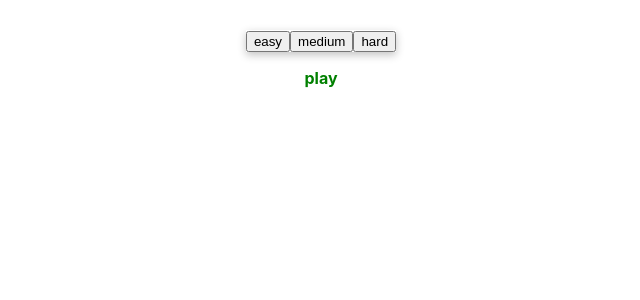
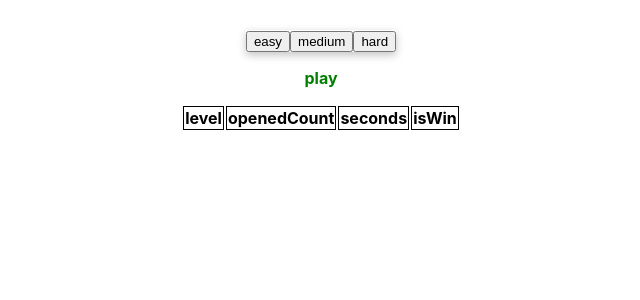
Before and after one commit to Laraibi/myDemiNOR, a React (Create React App) app: page / in a window 1280 px wide. Shown: the top 300 px of the page, without its empty margins (319-959 px from the left). Built offline with nearby package versions, Linux system fonts and the light colour scheme.

Commit message:
implement restart, gameOver and leaderBoard

```diff
--- a/src/App.css
+++ b/src/App.css
@@ -66,3 +66,8 @@
   color: rgb(146, 144, 144) !important;
   background-color: rgb(4, 36, 4) !important;
 }
+
+
+tr,td,th{
+  border: solid 1px black;
+}
--- a/src/App.js
+++ b/src/App.js
@@ -15,6 +15,8 @@ function App() {
     msg: "play",
     start: false,
     stop: false,
+    resetTime: false,
+    scores: [],
   });
   const buildGrid = (count) => {
     let arr = [];
@@ -42,20 +44,22 @@ function App() {
       grid: setRandomMinesEnglish(arr, count),
       start: true,
       stop: false,
-      msg:"play"
+      msg: "play",
+      resetTime: true,
+      level: state.levels.find((level) => level.mines == count),
     });
   };
   const handlePropagation = (startX, startY, step = 1) => {
-    console.log(`handlePropagation(startX:${startX}, startY:${startY})`);
+    // console.log(`handlePropagation(startX:${startX}, startY:${startY})`);
     let theGrid = state.grid;
     let actualRow = state.grid[startX];
     let isEmpty = false;
     let [runerX, runerY] = [startX, startY + step];
     while (!isEmpty && runerX < theGrid.length && runerY < actualRow.length) {
-      console.log("while");
+      // console.log("while");
       let theCaze = theGrid[runerX][runerY];
-      console.log(`theCaze: ${theCaze}`);
-      console.log(theCaze);
+      // console.log(`theCaze: ${theCaze}`);
+      // console.log(theCaze);
       if (!theCaze.isMine && !theCaze.isVisible) {
         theCaze.isVisible = true;
         handlePropagation(runerX, runerY);
@@ -77,6 +81,7 @@ function App() {
         ...state,
         msg: clickedCaze.isMine ? "Booom" : "play",
         stop: clickedCaze.isMine,
+        resetTime: false,
         grid: [...actualGrid],
       });
       // actualGrid[offX][OffY].isMine = !actualGrid[offX][OffY].isMine;
@@ -88,10 +93,30 @@ function App() {
       }
     }
   };
+  const handleUpdateScores = (seconds) => {
+    console.log(
+      state.grid.flat()
+      // .filter((caze) => caze.isMine)
+    );
+    setState({
+      ...state,
+      scores: [
+        ...state.scores,
+        {
+          level: state.level,
+          openedCount: state.grid.flat().filter((caze) => caze.isVisible).length,
+          seconds,
+          isWin: state.grid.flat()
+            .filter((caze) => caze.isMine)
+            .every((caze) => !caze.isVisible) ? "yes":"no",
+        },
+      ],
+    });
+  };
   return (
     <div className="App">
       <>
-        {state.stop  || !state.start ? (
+        {state.stop || !state.start ? (
           <div className="gridBox">
             <div className="row">
               {state.levels.map((level, index) => (
@@ -132,8 +157,8 @@ function App() {
                         !caze.isVisible
                           ? "case"
                           : caze.isMine
-                          ? "case cazeKO"
-                          : "case caseOK"
+                            ? "case cazeKO"
+                            : "case caseOK"
                       }
                       onClick={() => handleClickCaze(caze.off.x, caze.off.y)}
                     >
@@ -150,7 +175,30 @@ function App() {
       <p className={state.stop ? "msg boomStop" : "msg boomPlay"}>
         {state.msg}
       </p>
-      {state.start ? <Timer stop={state.stop} /> : null}
+      {state.start ? (
+        <Timer stop={state.stop} updateScores={handleUpdateScores} />
+      ) : null}
+
+      <table>
+        <thead>
+          <tr>
+            <th>level</th>
+            <th>openedCount</th>
+            <th>seconds</th>
+            <th>isWin</th>
+          </tr>
+        </thead>
+        <tbody>
+          {state.scores.map((score, index) => (
+            <tr key={index}>
+              <th>{score.level.name}</th>
+              <td>{score.openedCount}</td>
+              <td>{score.seconds}</td>
+              <td>{score.isWin}</td>
+            </tr>
+          ))}
+        </tbody>
+      </table>
     </div>
   );
 }
--- a/src/components/timer.jsx
+++ b/src/components/timer.jsx
@@ -1,6 +1,6 @@
 import { useState, useEffect } from "react";
 
-const Timer = ({ stop  }) => {
+const Timer = ({ stop,reset=false,updateScores,  }) => {
   const [seconds, setseconds] = useState(0);
   useEffect(() => {
     if (!stop) {
@@ -8,8 +8,11 @@ const Timer = ({ stop  }) => {
         setseconds((seconds) => seconds + 1);
         // console.log(seconds)
       }, 1000);
-      return () => (int || stop? clearInterval(int) : false);
+      return () => (int || stop ? clearInterval(int) : false);
+    }else{
+      updateScores(seconds)
     }
+    reset && setseconds(0)
   }, [stop]);
 
   return <div className="">{seconds}</div>;
--- a/src/utils/index.js
+++ b/src/utils/index.js
@@ -80,7 +80,7 @@ export const getNumber = (grid, x, y) => {
             square.push(grid[x + 1].slice(y - 1, y + 2))
         }
     }
-    console.log(`squareOF: {x: ${x}, y: ${y}}`)
-    console.log(square)
+    // console.log(`squareOF: {x: ${x}, y: ${y}}`)
+    // console.log(square)
     return theCount > 0 ? theCount : ""
 }
```
